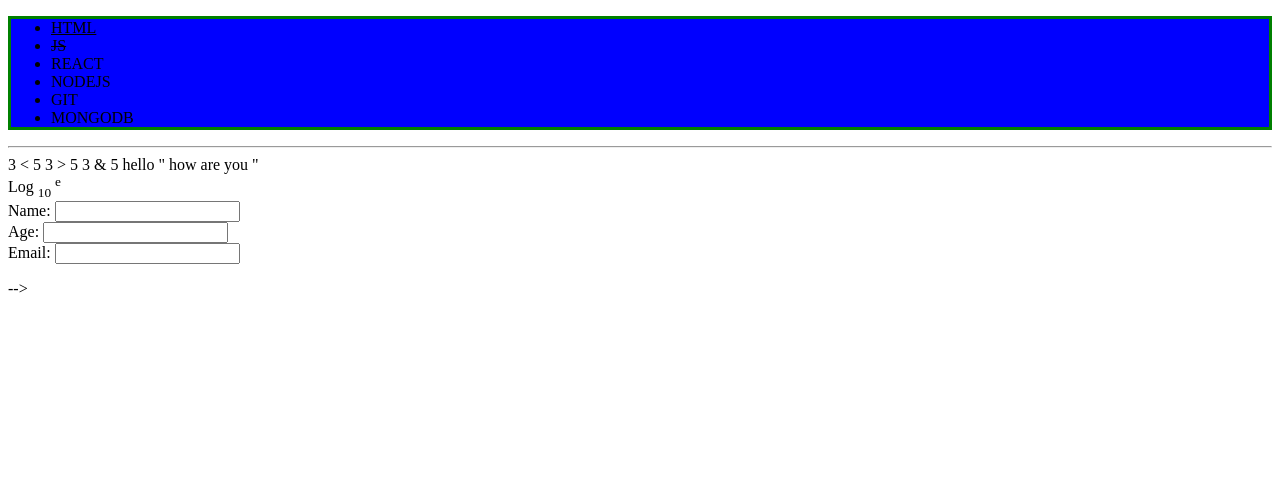
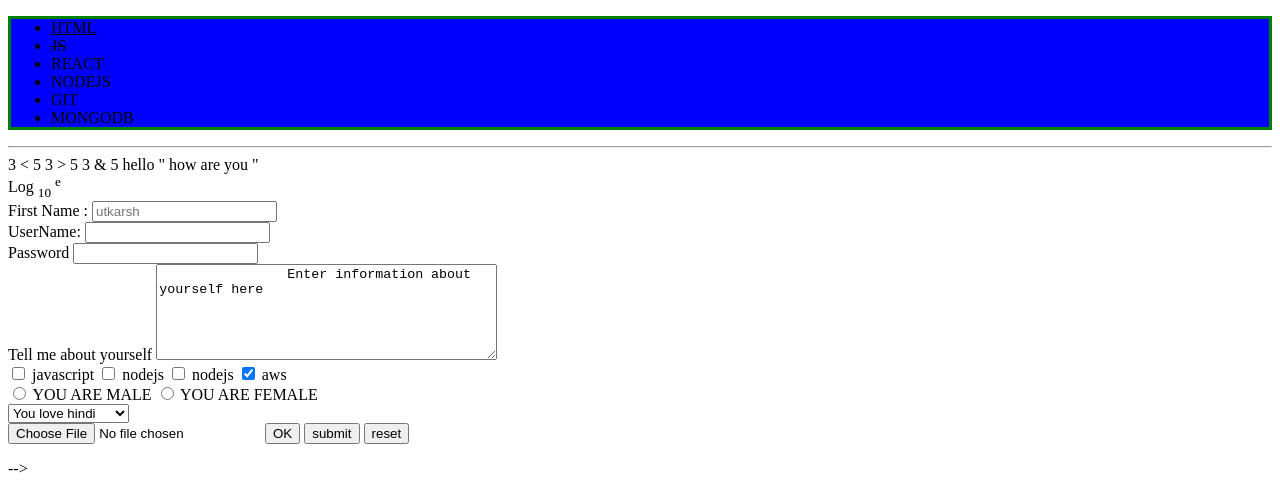
Before and after one commit to Utkarshmalik/CodeAsylums_NovemberBatch, a plain HTML site: page index.html in a window 1280 px wide. Shown: the part 526-1012 px from the top of the page. Before the commit the page ends 832 px from the top, so only its background shows below. Drawn offline with Linux system fonts and the light colour scheme.

Commit message:
HTML forms in detail

```diff
--- a/index.html
+++ b/index.html
@@ -57,28 +57,48 @@
     Log <sub>10</sub> <sup>e</sup>
 
     <div>
-        <form>
+        <form  enctype="multipart/form-data"  autocomplete="on"  action="someFile.php" >
+            First Name : <input required type="text" name="first_name" placeholder="utkarsh" />
+            <br>
+            UserName: <input required type="text" name="UserName" />
+            <br>
+            Password <input type="password" name="somepassword"/>
+            <br>
 
-            <label>Name:</label>
-            <input type="text"  />
+            <label>           Tell me about yourself            </label>
+
+            <textarea rows="6" cols="40" name="description">
+                Enter information about yourself here
+            </textarea>
+
+            <br>
+            <input  type="checkbox" name="javascript" value="js"  > javascript
+            <input type="checkbox" name="nodejs" value="node" > nodejs
+            <input type="checkbox" name="nodejs value="some> nodejs
+            <input  type="checkbox" name="aws"  value="aws" checked> aws
+            <br>
+
+            <input type="radio" name="gender" value="male" >  YOU ARE MALE
+            <input type="radio" name="gender" value="female" >  YOU ARE FEMALE
 
             <br>
 
-            <label>Age:</label>
-            <input type="number"  />
+            <select name="dropdown">
+                <option value="mat"> You love maths  </option>
+                <option value="phy"> You love physics  </option>
+                <option value="chem"  > You love chem  </option>
+                <option value="eng"> You love english  </option>
+                <option value="hin" selected > You love hindi  </option>
+        </select>
 
-            <br>
+        <br>
 
-            <label>Email:</label>
-            <input type="email" />
+        <input type="file" name="fileupload">
 
-            <!-- //drodowns
-            //checknboxes
-            //radio buttons
-             textarea
-             file
-            //submit buttons
-             -->
+        <input type="button" name="ok" value="OK">
+        <input type="submit" name="ok" value="submit">
+        <input type="reset" name="ok" value="reset">
+
 
         </form>
     </div>
@@ -93,3 +113,10 @@
 DOM is a tree like structure
 File -> HTML DOM -> Browers actually parse the HTML DOM
  --> -->
+
+
+ <!--
+    geolocations
+    HTML media
+    How to css and js in HTML file
+ -->
```
Also changed, not shown: someFile.html (added, +13 -0 lines).
